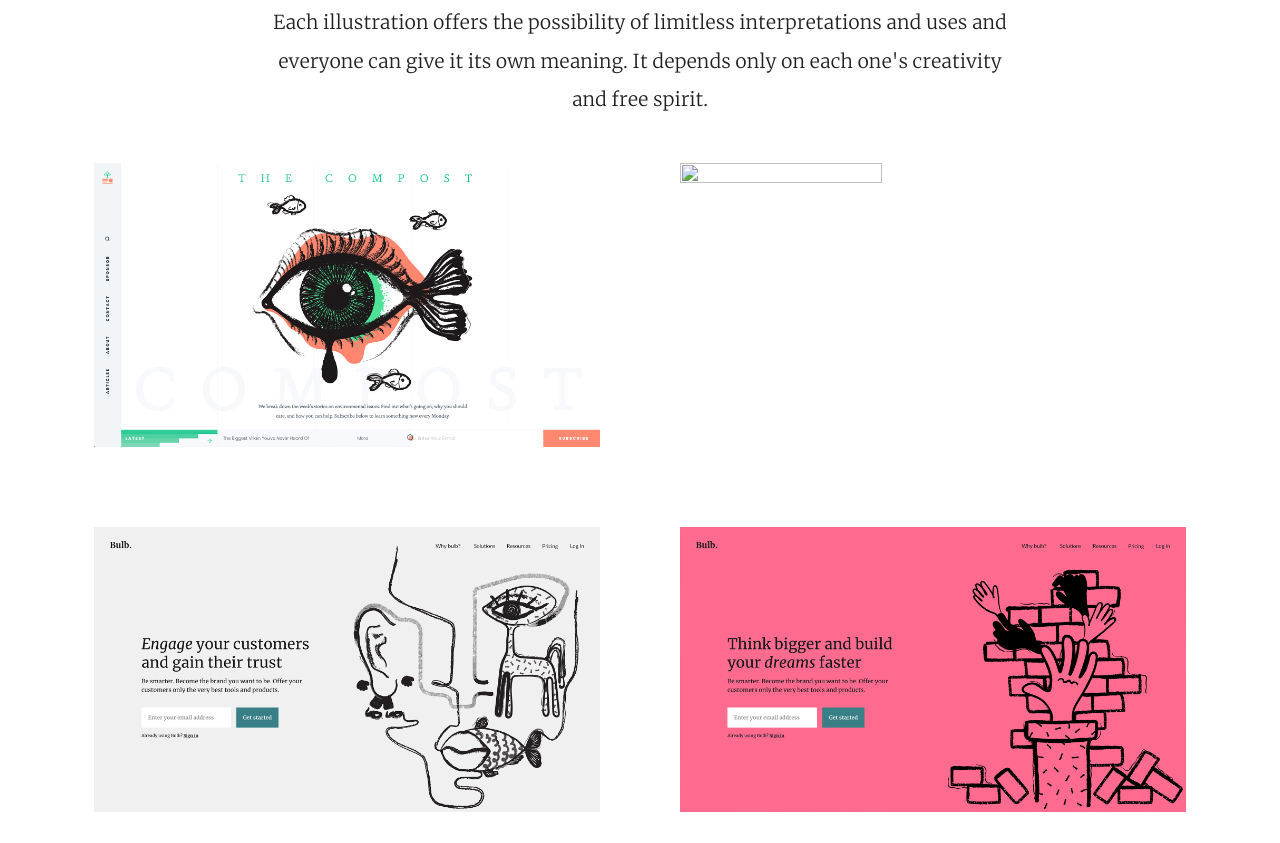
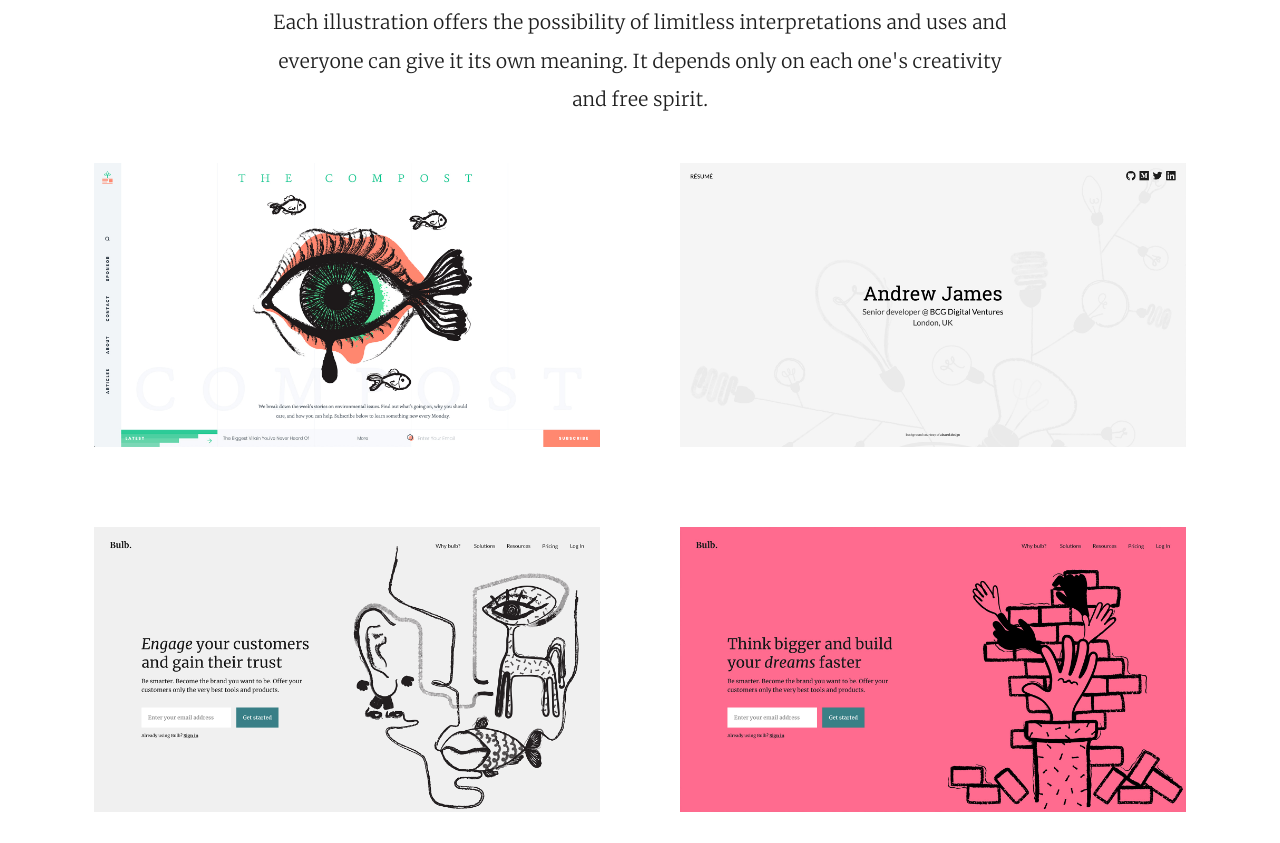
Before and after one commit to VictordelaM/flexbox_projekt, a plain HTML site: page index.html in a window 1280 px wide. Shown: the part 2217-3060 px from the top of the page. Drawn offline with Linux system fonts and the light colour scheme.

Commit message:
pfade korrigiert final

```diff
--- a/index.html
+++ b/index.html
@@ -52,7 +52,7 @@
                 <h2>examples of use</h2>
                 <p>Each illustration offers the possibility of limitless interpretations and uses and everyone can give it its own meaning. It depends only on each one's creativity and free spirit.</p>
             </div>
-            <div><img src="assets/Bilder/illustration7.jpg    " alt=""><img src="assets/Bilder/Lev3_2_Project_css-einführung_Illustration/illustration8.jpg" alt=""><img src="assets/Bilder/illustration9.jpg" alt=""><img src="assets/Bilder/illustration10.jpg" alt=""><img src="assets/Bilderillustration11.jpg" alt=""><img src="assets/Bilder/illustration12.jpg" alt=""></div>
+            <div><img src="assets/Bilder/illustration7.jpg    " alt=""><img src="assets/Bilder/illustration8.jpg" alt=""><img src="assets/Bilder/illustration9.jpg" alt=""><img src="assets/Bilder/illustration10.jpg" alt=""><img src="assets/Bilder/illustration11.jpg" alt=""><img src="assets/Bilder/illustration12.jpg" alt=""></div>
         </section>
         <section class="download_info">
             <h2>download illustrations</h2>
```
